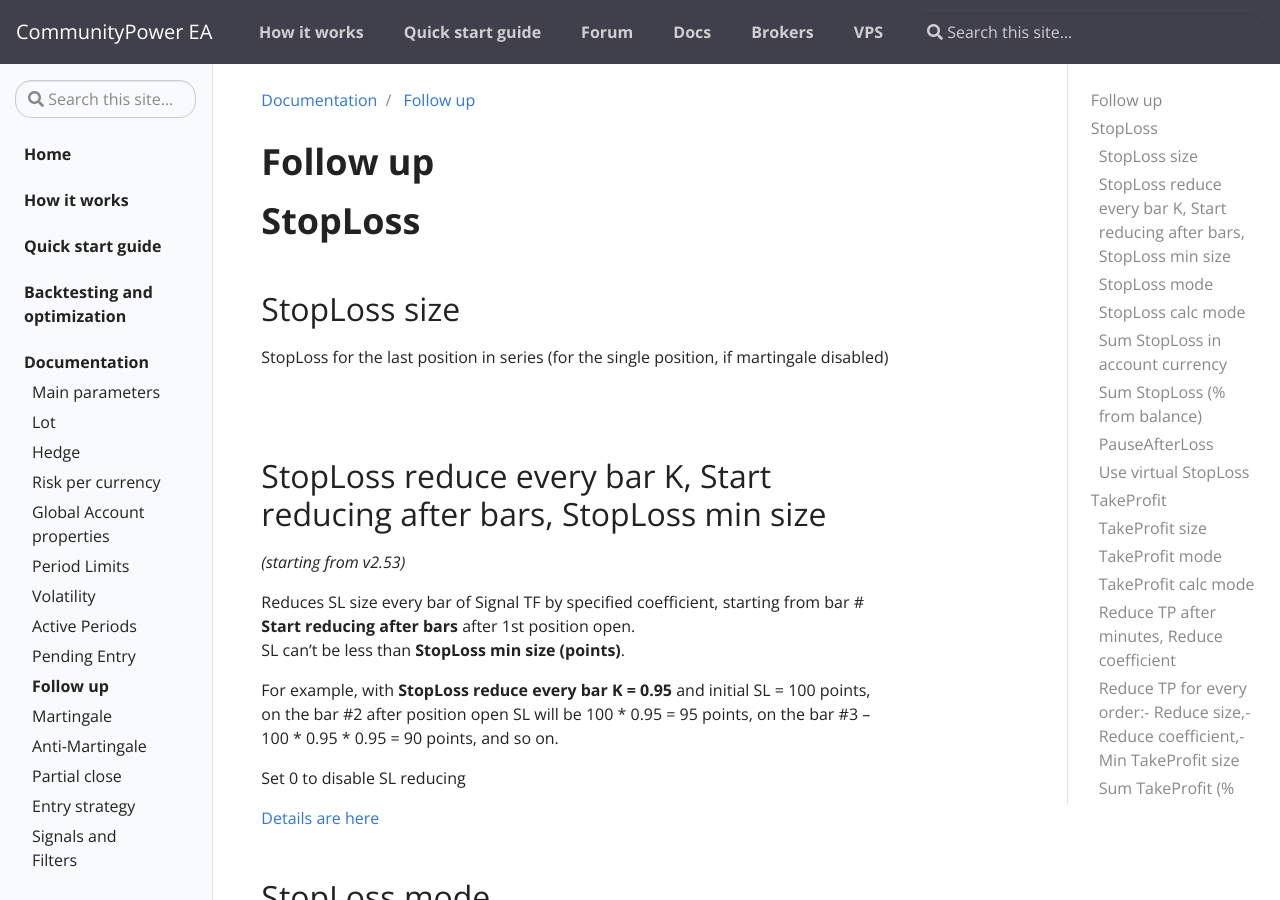
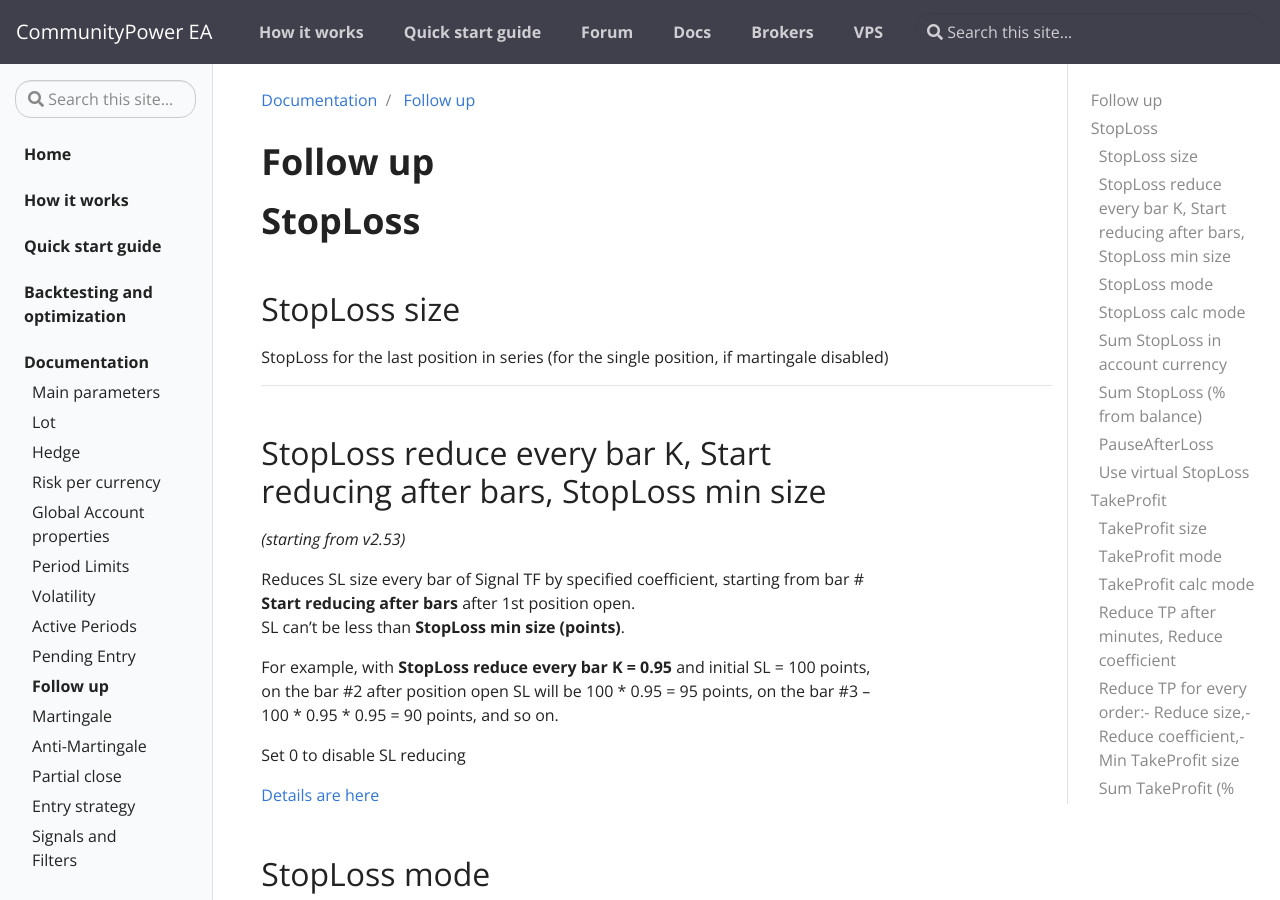
Before and after one commit to komposter/CommunityPowerEA.com, a Jekyll site: the page built from _docs/follow-up.md, in a window 1280 px wide and 900 px high. Built offline with Jekyll 4.4.1, drawn with Linux system fonts in a browser that asks for light colours.

Commit message:
Fix br hr

```diff
--- a/_docs/follow-up.md
+++ b/_docs/follow-up.md
@@ -12,7 +12,7 @@
 
 StopLoss for the last position in series (for the single position, if martingale disabled)
 
-<br>
+<hr>
 
 ## StopLoss reduce every bar K, Start reducing after bars, StopLoss min size
 
@@ -77,7 +77,7 @@
 Set **true** to close trades by market when SL level is reached.<br/>
 Set **false** to set the real SL for all orders (if possible).
 
-<br>
+<hr>
 
 # TakeProfit
 
@@ -186,13 +186,13 @@
 Set **true** to close trades by market when TP level is reached.
 Set **false** to set the real TP for all orders (if possible).
 
-<br>
+<hr>
 
 # BreakEven
 
 *(starting from v2.49)*
 
-<br>
+<hr>
 
 ## BreakEven after, BreakEven to
 
@@ -206,11 +206,11 @@
 * **In points** ([What is a "point" in CP?](https://communitypowerea.userecho.com/en/communities/7/topics/384-what-is-a-point-in-cp-what-does-stoploss-250-points-mean))<br/>
 * Like **Coefficient to Volatility** ([volatility parameters](https://docs.google.com/document/d/1ww1M97H54IBwtCKZDhxtqsTsrtEMKofXHMEWMGCyZNs/edit#heading=h.sx27nza3heuj) must be set correctly)
 
-<br>
+<hr>
 
 # TrailingStop
 
-<br>
+<hr>
 
 ## TrailingStop size
 
```
Also changed, not shown: _docs/martingale.md (+2 -2 lines).
